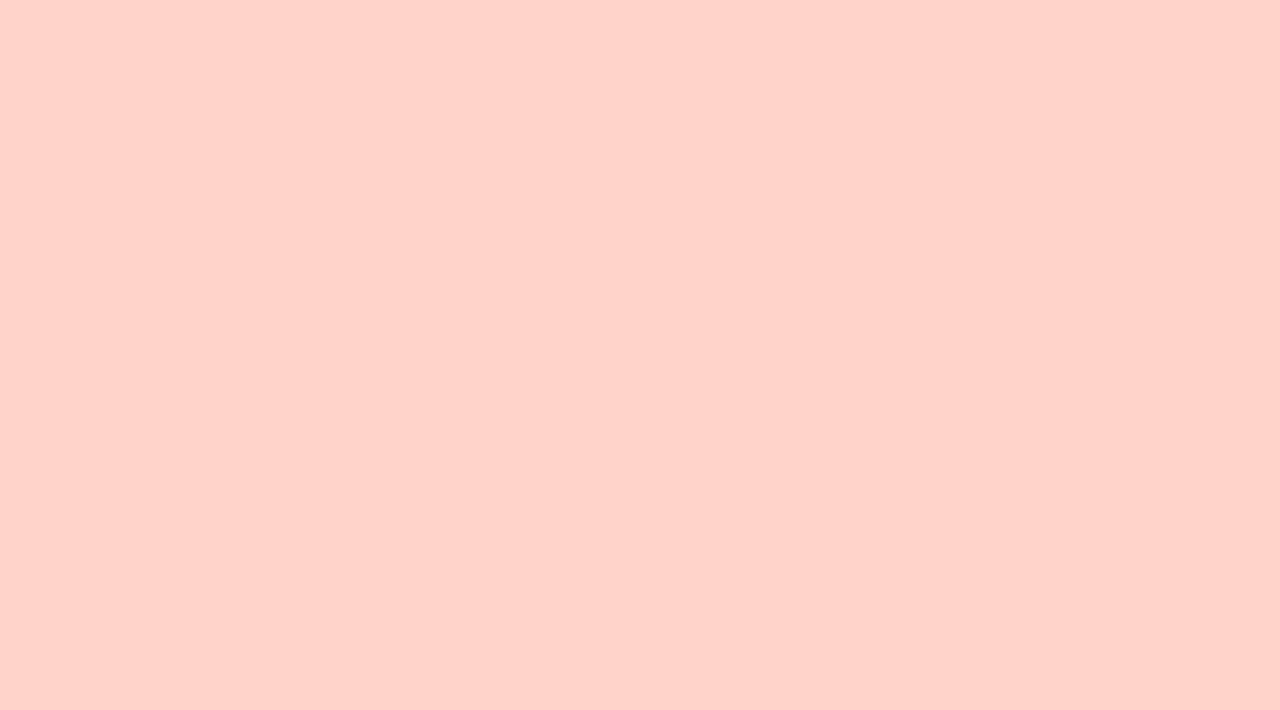
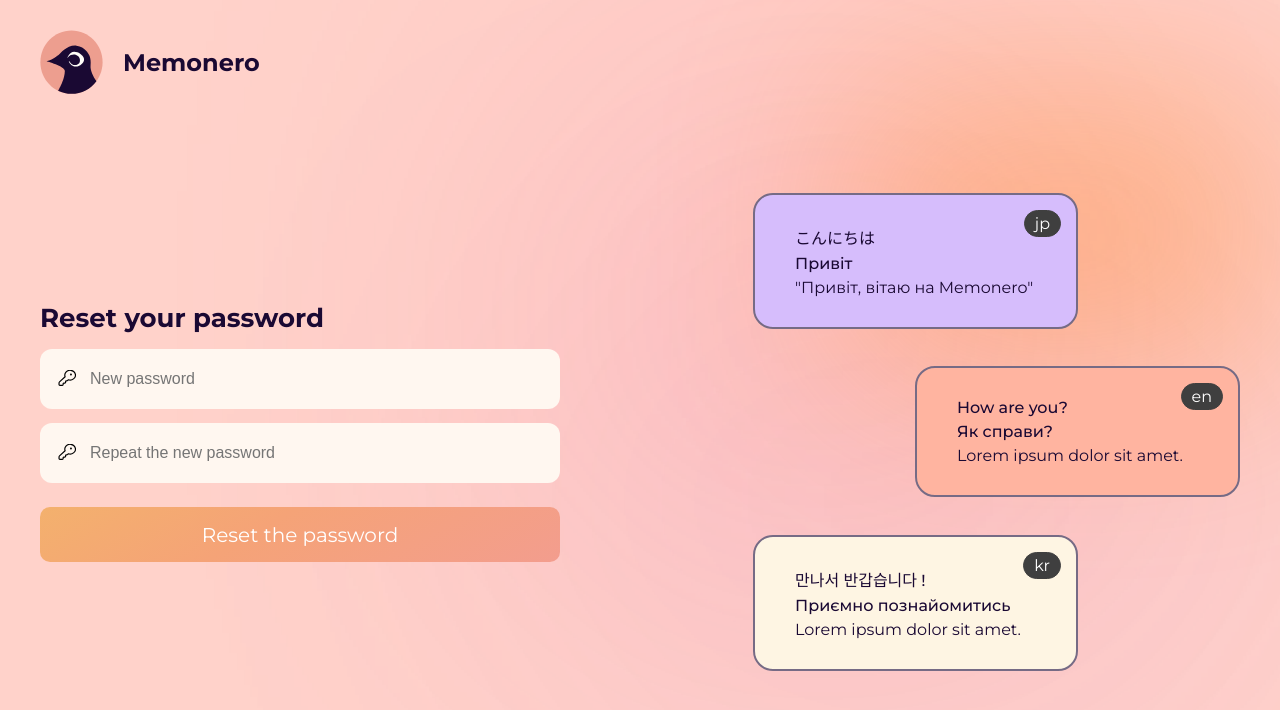
Before and after one commit to vladyslav-crunch/memonero, a React (Create React App) app: page /reset-password in a window 1280 px wide. Before the commit this address had no page. Shown: the top 710 px of the page. Built offline with nearby package versions, Linux system fonts and the light colour scheme.

Commit message:
added: Reset the password page

```diff
--- a/src/App.tsx
+++ b/src/App.tsx
@@ -5,6 +5,7 @@ import Setting from "./routes/setting/setting.component";
 import Support from "./routes/support/support.component";
 import SignIn from "./routes/sign-in/sign-in.component";
 import SignUp from "./routes/sign-up/sign-up.component";
+import ResetPassword from "./routes/reset-password/reset-password.component";
 function App() {
   return (
     <Routes>
@@ -15,6 +16,7 @@ function App() {
       </Route>
       <Route path="/sign-in" element={<SignIn />} />
       <Route path="/sign-up" element={<SignUp />} />
+      <Route path="/reset-password" element={<ResetPassword />} />
     </Routes>
   );
 }
--- a/src/components/button/button.styles.tsx
+++ b/src/components/button/button.styles.tsx
@@ -75,7 +75,7 @@ export const ButtonSpinner = styled(SpinnerContainer)`
   width: 35px;
   height: 35px;
   display: inline-block;
-  border: 3px solid #5e5e5e;
+  border: 3px solid #d8d7d7;
   border-radius: 50%;
   border-top-color: #fff;
   animation: spin 1s ease-in-out infinite;
--- /dev/null
+++ b/src/components/reset-password-form/reset-password-form.component.tsx
@@ -0,0 +1,151 @@
+import { ChangeEvent, useState, FormEvent } from "react";
+import PasswordIcon from "../../assets/sign-up-icons/Password.svg";
+import { AuthError, AuthErrorCodes, confirmPasswordReset } from "firebase/auth";
+import {
+  ResetPasswordFormContainer,
+  ResetPasswordFormStyled,
+} from "./reset-password-form.styles";
+import FormInput from "../form-input/form-input.component";
+import Button from "../button/button.component";
+import { BUTTON_TYPE_CLASSES } from "../button/button.component";
+import { useNavigate, useLocation } from "react-router-dom";
+import { motion, AnimatePresence } from "framer-motion";
+import AuthErrorPopup from "../auth-error-popup/auth-error-popup.component";
+import { auth } from "../../utils/firebase/firebase.utils";
+
+const MotionSingUpFormContainer = motion(ResetPasswordFormContainer);
+
+const container = {
+  hidden: { opacity: 0, x: -20 },
+  visible: {
+    opacity: 1,
+    x: 0,
+  },
+};
+
+const defaultFormFields = {
+  password: "",
+  confirmPassword: "",
+};
+
+let TimeoutCounter: NodeJS.Timeout | undefined;
+
+const ResetPasswordForm = () => {
+  const [formFields, setFormFields] = useState(defaultFormFields);
+  const { password, confirmPassword } = formFields;
+  const [error, setError] = useState<string>();
+  const [isAuthErrorVisible, setAuthErrorVisible] = useState(false);
+  const [isLoading, setLoading] = useState(false);
+  const location = useLocation();
+  const query = new URLSearchParams(location.search);
+  const oobCode = query.get("oobCode");
+  const navigate = useNavigate();
+
+  const resetFormFields = () => {
+    setFormFields(defaultFormFields);
+  };
+
+  const handleAuthError = (error: AuthError) => {
+    console.log(error.code);
+    switch (error.code) {
+      case AuthErrorCodes.EXPIRED_OOB_CODE:
+        setError("Reset link is invalid or expired");
+        break;
+      case AuthErrorCodes.INVALID_OOB_CODE:
+        setError("Reset link is invalid or expired");
+        break;
+      case AuthErrorCodes.USER_DELETED:
+        setError("Related user not found");
+        break;
+      default:
+        setError("Something went wrong");
+    }
+    if (error.code) {
+      setAuthErrorVisible(true);
+      TimeoutCounter = setTimeout(() => {
+        setAuthErrorVisible(false);
+      }, 5000);
+    }
+  };
+
+  const handleChange = (event: ChangeEvent<HTMLInputElement>) => {
+    setError(undefined);
+    setAuthErrorVisible(false);
+    const { name, value } = event.target;
+    setFormFields({ ...formFields, [name]: value });
+  };
+
+  const handleSubmit = async (event: FormEvent<HTMLFormElement>) => {
+    event.preventDefault();
+    setLoading(true);
+
+    if (password !== confirmPassword) {
+      setError("Passwords do not match");
+      setLoading(false);
+      return;
+    }
+
+    try {
+      setLoading(true);
+
+      if (!oobCode) {
+        setError("Reset link is invalid or expired");
+        setAuthErrorVisible(true);
+        return;
+      }
+      await confirmPasswordReset(auth, oobCode, password);
+      setAuthErrorVisible(true);
+      resetFormFields();
+      //   navigate("/sign-in");
+    } catch (error) {
+      handleAuthError(error as AuthError);
+    } finally {
+      setLoading(false);
+    }
+  };
+
+  return (
+    <MotionSingUpFormContainer
+      variants={container}
+      initial="hidden"
+      animate="visible"
+      transition={{ duration: 1, delay: 0.2 }}
+    >
+      <h2>Reset your password</h2>
+      <ResetPasswordFormStyled onSubmit={handleSubmit} error={error}>
+        <FormInput
+          icon={PasswordIcon}
+          placeholder="New password"
+          type="password"
+          onChange={handleChange}
+          required
+          name="password"
+          value={password}
+          minLength={6}
+        />
+        <FormInput
+          icon={PasswordIcon}
+          placeholder="Repeat the new password"
+          type="password"
+          onChange={handleChange}
+          required
+          name="confirmPassword"
+          value={confirmPassword}
+          minLength={6}
+        />
+        <Button
+          buttonType={BUTTON_TYPE_CLASSES.sign}
+          type="submit"
+          isLoading={isLoading}
+        >
+          Reset the password
+        </Button>
+        <AnimatePresence>
+          {isAuthErrorVisible && <AuthErrorPopup error={error!} key="toast" />}
+        </AnimatePresence>
+      </ResetPasswordFormStyled>
+    </MotionSingUpFormContainer>
+  );
+};
+
+export default ResetPasswordForm;
--- /dev/null
+++ b/src/components/reset-password-form/reset-password-form.styles.tsx
@@ -0,0 +1,46 @@
+import styled from "styled-components";
+export const ResetPasswordFormContainer = styled.div`
+  width: 520px;
+
+  h2 {
+    margin-bottom: 15px;
+    font-size: 26px;
+    color: #1a0933;
+  }
+  p {
+    margin-top: 10px;
+    text-align: center;
+    a {
+      font-weight: 600;
+      cursor: pointer;
+      text-decoration: none;
+      color: #1a0933;
+    }
+  }
+  .form-input-container + button {
+    margin-top: 10px;
+  }
+  p + button {
+    margin-top: 15px;
+  }
+  div + label {
+    margin-top: 5px;
+  }
+`;
+
+type SignInFormStyledProps = {
+  error?: string;
+};
+
+export const ResetPasswordFormStyled = styled.form<SignInFormStyledProps>`
+  display: flex;
+  flex-direction: column;
+  gap: 14px;
+  div input {
+    border: ${({ error }) => (error ? "solid 2px #FF7257 !important" : "none")};
+    &:focus {
+      border: 2px solid #ed9e8f;
+      outline: none;
+    }
+  }
+`;
--- /dev/null
+++ b/src/routes/reset-password/reset-password.component.tsx
@@ -0,0 +1,29 @@
+import SignInForm from "../../components/sign-in-form/sign-in-form.component";
+import { ReactComponent as MemoneroLogo } from "../../assets/sign-in-icons/logo.svg";
+import {
+  ResetPasswordContainer,
+  ResetPasswordHeader,
+  ResetPasswordMainContent,
+  ResetCardsContainer,
+} from "./reset-password.styles.component";
+import AuthCards from "../../components/auth-cards/authCard.component";
+import ResetPasswordForm from "../../components/reset-password-form/reset-password-form.component";
+
+const ResetPassword = () => {
+  return (
+    <ResetPasswordContainer>
+      <ResetPasswordHeader>
+        <MemoneroLogo />
+        <span>Memonero</span>
+      </ResetPasswordHeader>
+      <ResetPasswordMainContent>
+        <ResetPasswordForm />
+        <ResetCardsContainer>
+          <AuthCards />
+        </ResetCardsContainer>
+      </ResetPasswordMainContent>
+    </ResetPasswordContainer>
+  );
+};
+
+export default ResetPassword;
--- /dev/null
+++ b/src/routes/reset-password/reset-password.styles.component.tsx
@@ -0,0 +1,66 @@
+import styled from "styled-components";
+export const ResetPasswordContainer = styled.div`
+  max-width: 1700px;
+  margin: 0 auto;
+  padding: 30px 40px;
+  height: 100vh;
+  display: flex;
+  flex-direction: column;
+  position: relative;
+  &::after {
+    content: "";
+    z-index: -2;
+    position: absolute;
+    width: 430px;
+    height: 300px;
+    top: 10%;
+    right: 0;
+    opacity: 0.3;
+    background: #ff7a00;
+    filter: blur(100px);
+  }
+  &::before {
+    content: "";
+    z-index: -2;
+    position: absolute;
+    width: 400px;
+    height: 300px;
+    top: 20%;
+    right: 20%;
+    opacity: 0.4;
+    background: #fb617d;
+    filter: blur(200px);
+  }
+`;
+
+export const ResetPasswordHeader = styled.div`
+  display: flex;
+  align-items: center;
+  span {
+    font-size: 24px;
+    color: #1a0933;
+    font-weight: 700;
+    margin-left: 20px;
+  }
+  &::after {
+    content: "";
+    z-index: -2;
+    position: absolute;
+    width: 615px;
+    height: 200px;
+    top: 50%;
+    right: 5%;
+    opacity: 0.2;
+    background: #b24be2;
+    filter: blur(200px);
+  }
+`;
+
+export const ResetPasswordMainContent = styled.div`
+  display: flex;
+  justify-content: space-between;
+  align-items: center;
+  height: 100%;
+`;
+
+export const ResetCardsContainer = styled.div``;
```
